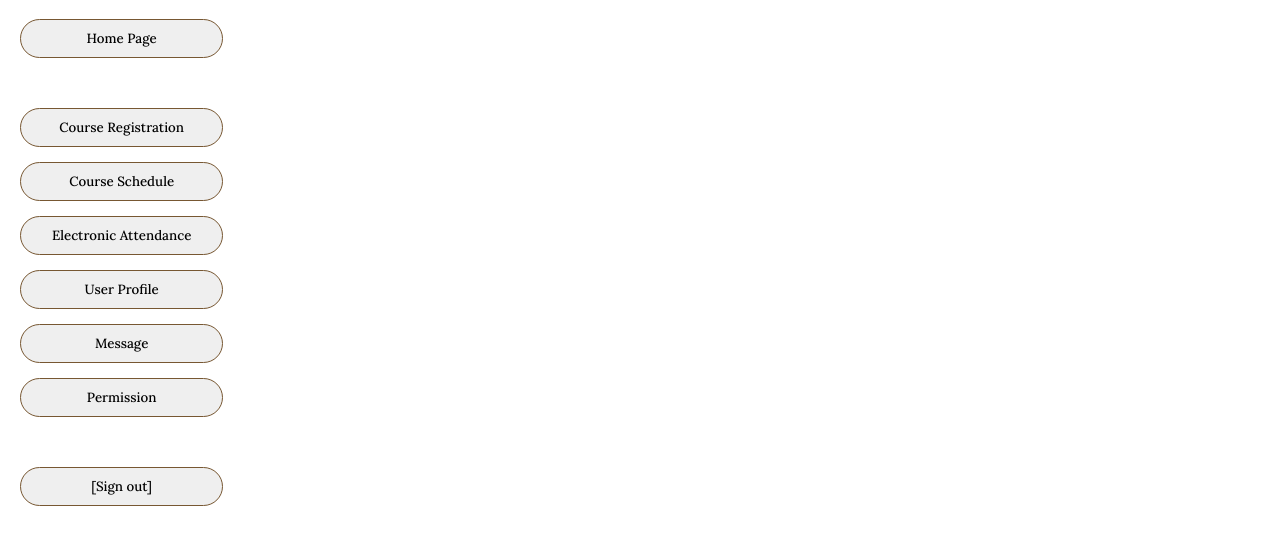
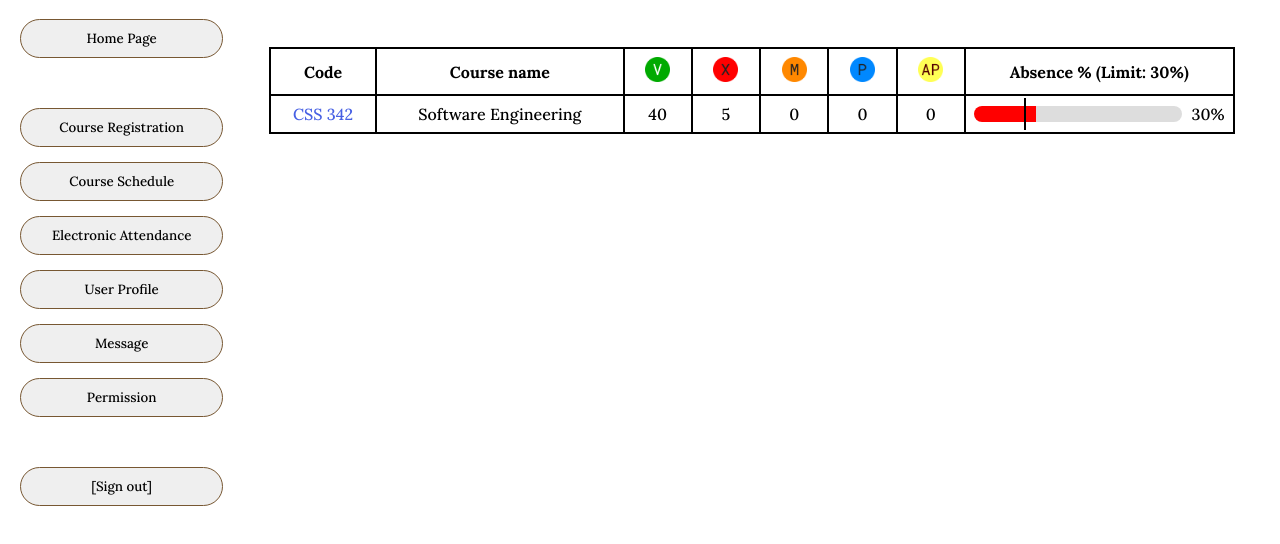
Before and after one commit to Madikensky/swe, a website: page pages/attendance.html in a window 1280 px wide. Shown: the part 148-692 px from the top of the page. Drawn offline with Linux system fonts and the light colour scheme; no server answers.

Commit message:
feat: add attendance

```diff
--- a/pages/attendance.html
+++ b/pages/attendance.html
@@ -40,7 +40,66 @@
         </div>
         <div class="main-info">
           <div class="current-page">Electronic Attendance</div>
-          <div class="current-body"></div>
+          <div class="current-body">
+            <table class="table-att">
+              <thead>
+                <tr>
+                  <th>Code</th>
+                  <th>Course name</th>
+                  <th>
+                    <img
+                      src="../assets/img/statuses/att.png"
+                      alt="attendance"
+                    />
+                  </th>
+                  <th>
+                    <img src="../assets/img/statuses/abs.png" alt="absence" />
+                  </th>
+                  <th>
+                    <img src="../assets/img/statuses/man.png" alt="manual" />
+                  </th>
+                  <th>
+                    <img src="../assets/img/statuses/per.png" alt="permitted" />
+                  </th>
+                  <th>
+                    <img
+                      src="../assets/img/statuses/atp.png"
+                      alt="absence-to-present"
+                    />
+                  </th>
+                  <th>Absence % (Limit: 30%)</th>
+                </tr>
+              </thead>
+              <tbody>
+                <tr>
+                  <td class="course-code">CSS 342</td>
+                  <td>Software Engineering</td>
+                  <td>40</td>
+                  <td>5</td>
+                  <td>0</td>
+                  <td>0</td>
+                  <td>0</td>
+                  <td>
+                    <div class="absence-percent">
+                      <input
+                        type="range"
+                        value="0"
+                        style="
+                          background: linear-gradient(
+                            to right,
+                            red 30%,
+                            #ddd 30%
+                          );
+                        "
+                      />
+                      <span>30%</span>
+                      <span class="limit"></span>
+                    </div>
+                  </td>
+                </tr>
+              </tbody>
+            </table>
+          </div>
         </div>
       </main>
     </div>
--- a/scripts/attendance.js
+++ b/scripts/attendance.js
@@ -0,0 +1,75 @@
+const tableBody = document.querySelector('tbody')
+
+fetch('https://2nw1506q-8080.euw.devtunnels.ms/api/attendance', {
+  method: 'GET',
+  headers: {
+    'Content-Type': 'application/json',
+    Authorization: `Bearer ${token}`,
+  },
+})
+  .then((response) => {
+    if (!response.ok) {
+      throw new Error('Some errors')
+    }
+    return response.json()
+  })
+  .then((response) => {
+    for (let k in response) {
+      const classId = response[k].class_id
+      const courseCode = response[k].attendance.course_id
+      const courseName = response[k].attendance.course_name
+
+      const lastAbs = response[k].attendance.last_absent_date
+
+      const absences = response[k].attendance.counts.absent
+      const manuals = response[k].attendance.counts.manual
+      const presents = response[k].attendance.counts.present
+      const permitted = response[k].attendance.counts.permute
+      const absToPresents = response[k].attendance.counts['absent->present']
+
+      const percent = Math.floor((absences * 100) / 8)
+
+      console.log(response[k])
+
+      const newRow = tableBody.insertRow()
+
+      const values = [
+        courseCode,
+        courseName,
+        presents,
+        absences,
+        manuals,
+        permitted,
+        absToPresents,
+        percent,
+      ]
+
+      values.forEach((value, i) => {
+        const cell = newRow.insertCell()
+        if (i === 0) {
+          cell.className = 'course-code'
+        }
+        if (i === 7) {
+          const absencePercent = document.createElement('div')
+          absencePercent.className = 'absence-percent'
+
+          const inputRange = document.createElement('input')
+          const percent = document.createElement('span')
+          const limit = document.createElement('span')
+
+          inputRange.type = 'range'
+          inputRange.min = 0
+          inputRange.max = 100
+          inputRange.style.background = `linear-gradient(to right, red ${value}%, #ddd ${value}%)`
+
+          percent.textContent = `${value}%`
+          limit.className = 'limit'
+
+          absencePercent.append(inputRange, percent, limit)
+          cell.appendChild(absencePercent)
+        } else {
+          cell.innerHTML = value
+        }
+      })
+    }
+  })
--- a/stylesScss/attendance.scss
+++ b/stylesScss/attendance.scss
@@ -1,3 +1,59 @@
 .current-body {
   background: none;
+  display: flex;
+  justify-content: center;
+  align-items: flex-start;
 }
+
+table {
+  margin-top: 50px;
+  width: 95%;
+  font-weight: 500;
+}
+
+table {
+  border-collapse: collapse;
+}
+
+th,
+td {
+  border: 2px solid black;
+  padding: 8px;
+  text-align: center;
+}
+
+.course-code {
+  color: #4760e4;
+}
+
+th img {
+  width: 50%;
+}
+
+input[type='range'] {
+  appearance: none;
+  width: 100%;
+  background-color: #e4e4e4;
+  border-radius: 50px;
+  &::-webkit-slider-thumb {
+    opacity: 0;
+  }
+  // background: linear-gradient(to right, #007bff 30%, #ddd 40%);
+}
+
+.absence-percent {
+  // border: 2px solid red;
+  align-items: center;
+  justify-content: center;
+  display: flex;
+  flex-direction: row;
+  position: relative;
+  gap: 10px;
+}
+
+.limit {
+  position: absolute;
+  left: 50px;
+  height: 30px;
+  border: 1px solid black;
+}
```
Also changed, not shown: assets/img/statuses/abs.png (added), assets/img/statuses/atp.png (added), assets/img/statuses/att.png (added), assets/img/statuses/man.png (added), assets/img/statuses/per.png (added), stylesCss/attendance.css.
